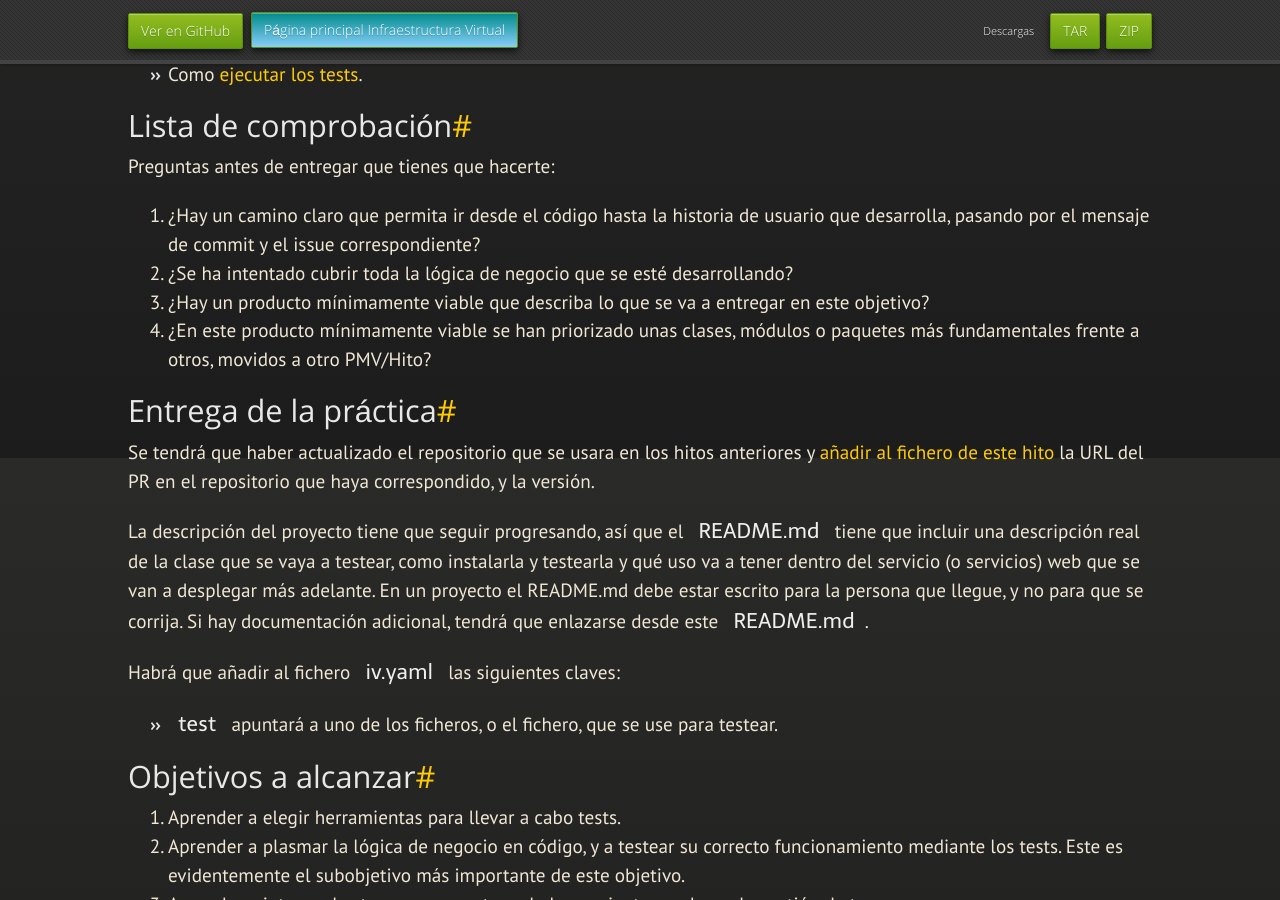
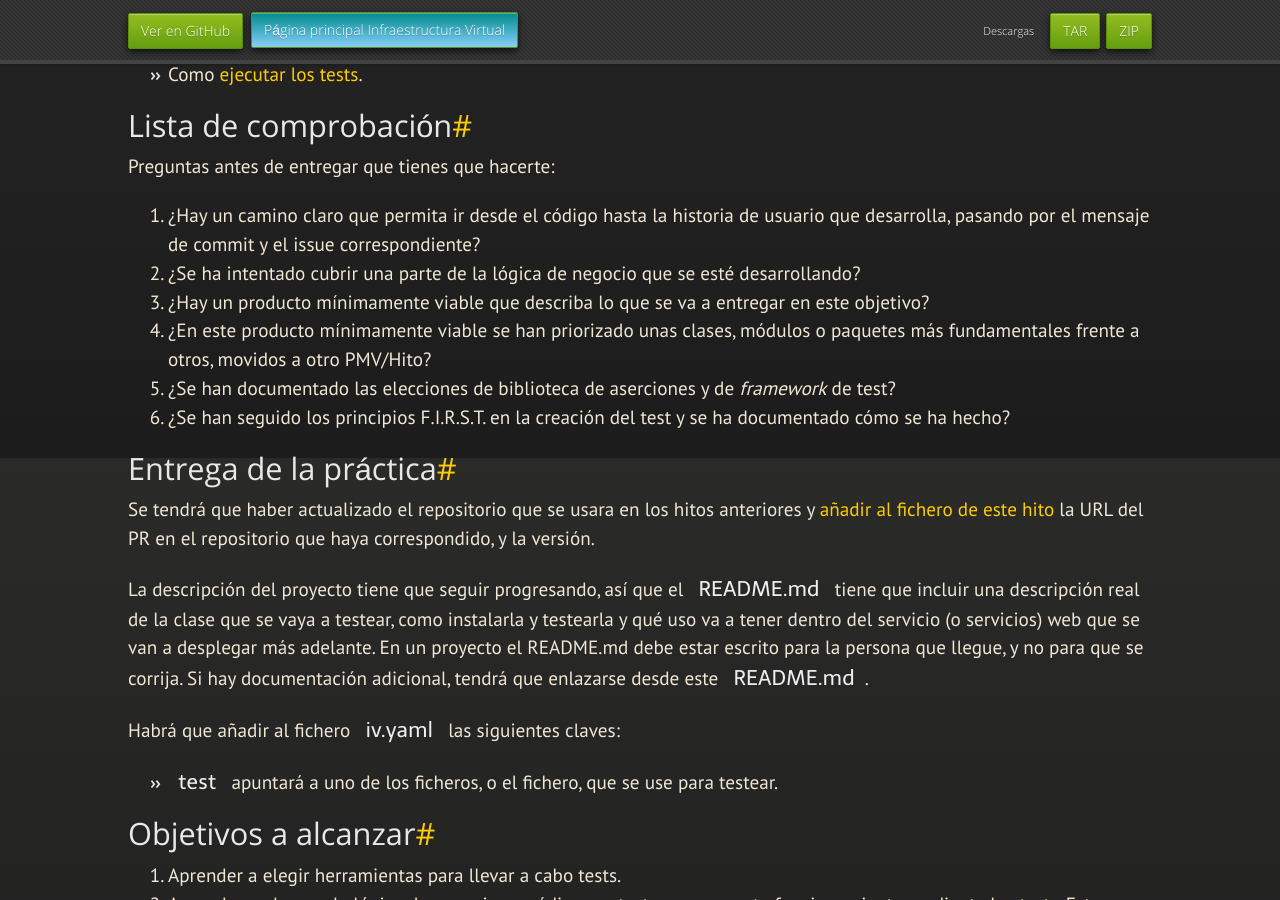
Before and after one commit to JJ/IV, a Jekyll site: the page built from documentos/proyecto/4.Tests.md, in a window 1280 px wide and 900 px high, scrolled down 1342 px. Built offline with Jekyll 4.4.1, drawn with Linux system fonts in a browser that asks for light colours; nearby versions of some CDN libraries; some web fonts are replaced; our own code applies the rules of GitHub Pages for plain Markdown files.

Commit message:
Sync documentos/proyecto/4.Tests.md de master a gh-pages

```diff
--- a/documentos/proyecto/4.Tests.md
+++ b/documentos/proyecto/4.Tests.md
@@ -84,12 +84,17 @@ Preguntas antes de entregar que tienes que hacerte:
 1. ¿Hay un camino claro que permita ir desde el código hasta la historia de
    usuario que desarrolla, pasando por el mensaje de commit y el issue
    correspondiente?
-2. ¿Se ha intentado cubrir toda la lógica de negocio que se esté desarrollando?
+2. ¿Se ha intentado cubrir una parte de la lógica de negocio que se
+   esté desarrollando?
 3. ¿Hay un producto mínimamente viable que describa lo que se va a entregar en
    este objetivo?
 4. ¿En este producto mínimamente viable se han priorizado unas clases,
    módulos o paquetes más fundamentales frente a otros, movidos a otro
    PMV/Hito?
+5. ¿Se han documentado las elecciones de biblioteca de aserciones y de
+   *framework* de test?
+6. ¿Se han seguido los principios F.I.R.S.T. en la creación del test y
+   se ha documentado cómo se ha hecho?
 
 ## Entrega de la práctica
 
```
